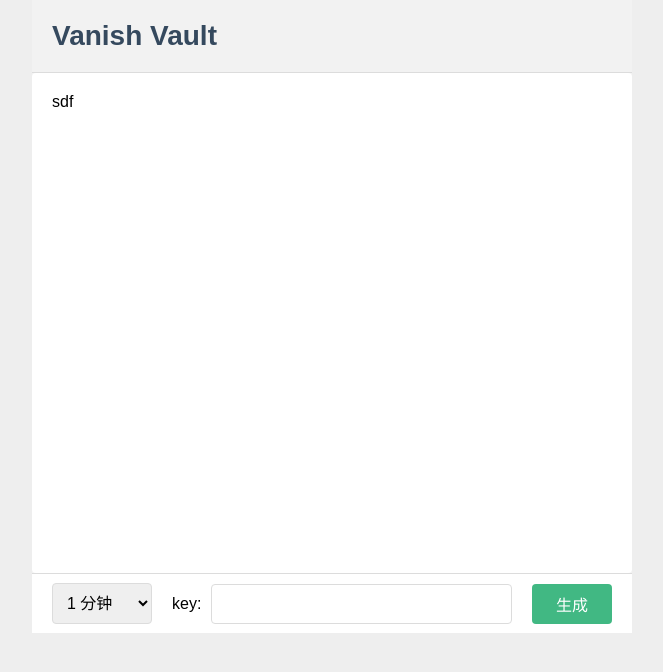
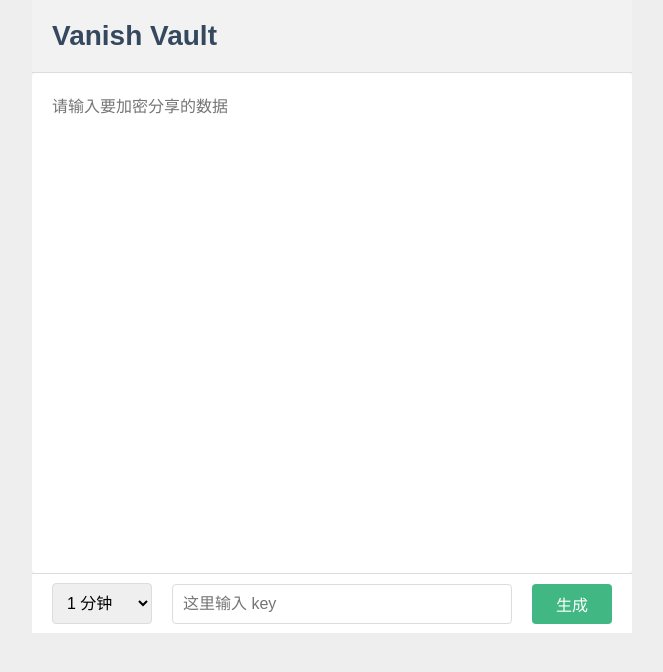
Before and after one commit to mjhxyz/vanish-vault, a Flask app: page / in a window 1280 px wide. Shown: the top 672 px of the page, without its empty margins (308-971 px from the left). Run offline with Flask 3, Linux system fonts and the light colour scheme.

Commit message:
update: home page

```diff
--- a/vanish_vault/templates/home.html
+++ b/vanish_vault/templates/home.html
@@ -9,9 +9,9 @@
 <body>
     <div class="container">
         <div class="title">Vanish Vault</div>
-        <textarea class="content mao-input">sdf</textarea>
+        <textarea placeholder="请输入要加密分享的数据" class="content mao-input"></textarea>
         <div class="content-bar">
-            <select class="content-bar-option mao-input">
+            <select title="有效时间" class="content-bar-option mao-input">
                 <option>1 分钟</option>
                 <option>5 分钟</option>
                 <option>10 分钟</option>
@@ -19,8 +19,7 @@
                 <option>60 分钟</option>
             </select>
             <div class="content-bar-input">
-                <span class="content-bar-input-lable">key:</span>
-                <input class="mao-input content-bar-input-inner" />
+                <input placeholder="这里输入 key" class="mao-input content-bar-input-inner" />
             </div>
             <div class="content-bar-button">生成</div>
         </div>
```
